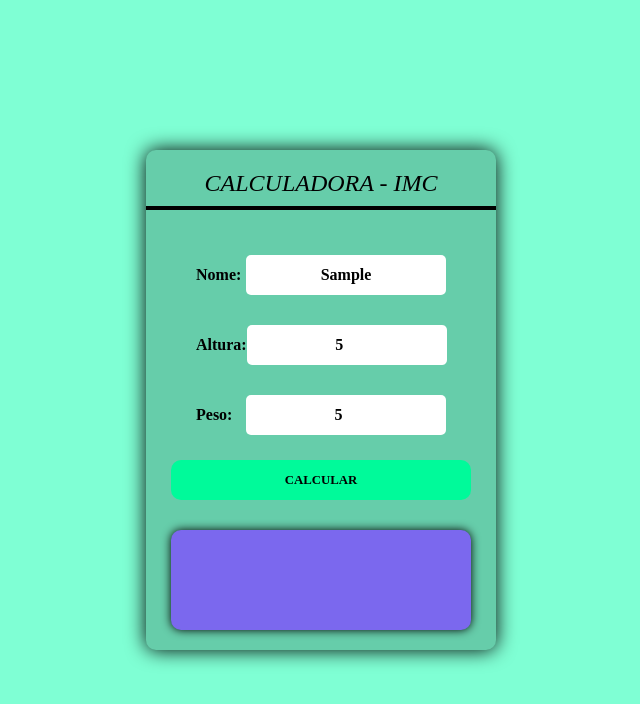
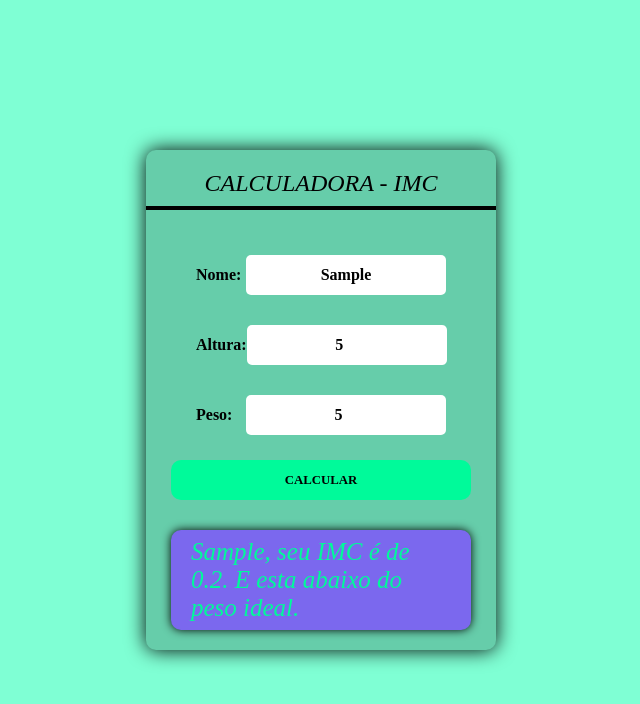
Before and after one commit to kaiofsca/IMC, a plain HTML site: page index.html in a window 1280 px wide. Both pictures are taken after typing "Sample", "5", "5" into the empty fields and a click on the button "CALCULAR". Shown: the whole page, without its empty margins (319-959 px from the left). Drawn offline with Linux system fonts and the light colour scheme.

Commit message:
terminando projeto

```diff
--- a/script.js
+++ b/script.js
@@ -5,13 +5,28 @@ const calcular = document.getElementById("calcular")
 
 function imc() {
     /* puxando dados dentro da funçaõ */
-    const nome = document.getElementById("nome")
-    const altura = document.getElementById("altura")
-    const peso = document.getElementById("peso")
+    const nome = document.getElementById("nome").value
+    const altura = document.getElementById("altura").value
+    const peso = document.getElementById("peso").value
     const resultado = document.getElementById("resultado")
 
-    if (nome.value === '') {
-        alert('nome')
+    if (nome !== '' && altura !== '' && peso !== '') {
+
+        const valorIMC = (peso / (altura * altura)).toFixed(1) // to fixed arredonda o numero
+
+        let classificacao = ''
+
+        if (valorIMC < 18.5) {
+            classificacao = 'abaixo do peso ideal.'
+        } else if (valorIMC > 27.1) {
+            classificacao = 'com sobre peso.'
+        }  else {
+            classificacao ='com o peso ideal.'
+        }
+
+        resultado.innerText = `${nome}, seu IMC é de ${valorIMC}. E esta ${classificacao}`
+    } else {
+        resultado.innerText = 'Preencha todos os campos!'
     }
 
 }
--- a/style.css
+++ b/style.css
@@ -91,6 +91,7 @@ button:active {
     height: 100px;
     background: mediumslateblue;
     font: italic 1.0rem serif ;
+    font-size: 25px;
     border-radius: 10px;
     box-shadow: 0px 0px 10px black;
     color: mediumspringgreen;
```
